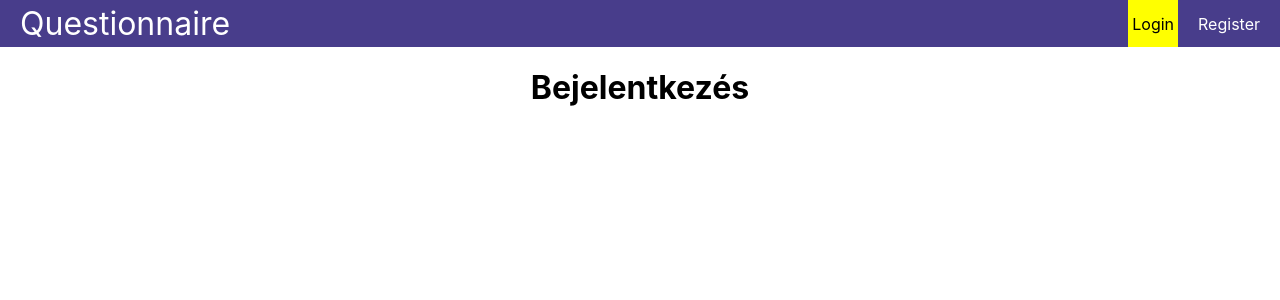
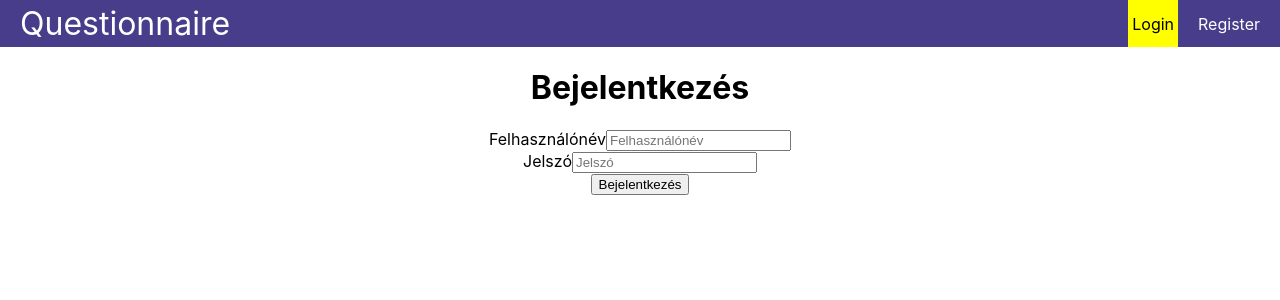
Before and after one commit to JaniITmer/Nagy-Projektmunka, a React (Create React App) app in the folder questionnaire/: page /login in a window 1280 px wide. Shown: the top 300 px of the page. Built offline with nearby package versions, Linux system fonts and the light colour scheme.

Commit message:
login oldal séma

```diff
--- a/questionnaire/src/pages/login.js
+++ b/questionnaire/src/pages/login.js
@@ -1,3 +1,20 @@
 export default function Login() {
-    return <h1>Bejelentkezés</h1>
+    return (
+        <div className="login">
+            <form>
+            <h1>Bejelentkezés</h1>
+            <div>
+                <label htmlFor="username">Felhasználónév</label>
+                <input type="text" placeholder="Felhasználónév" className="control"/>
+            </div>
+            <div>
+                <label htmlFor="password">Jelszó</label>
+                <input type="password" placeholder="Jelszó" className="control"/>
+            </div>
+            <div>
+                <button className="button">Bejelentkezés</button>
+            </div>
+            </form>
+        </div>
+    )
 }
```
Also changed, not shown: questionnaire/src/pages/Login.css (added).
